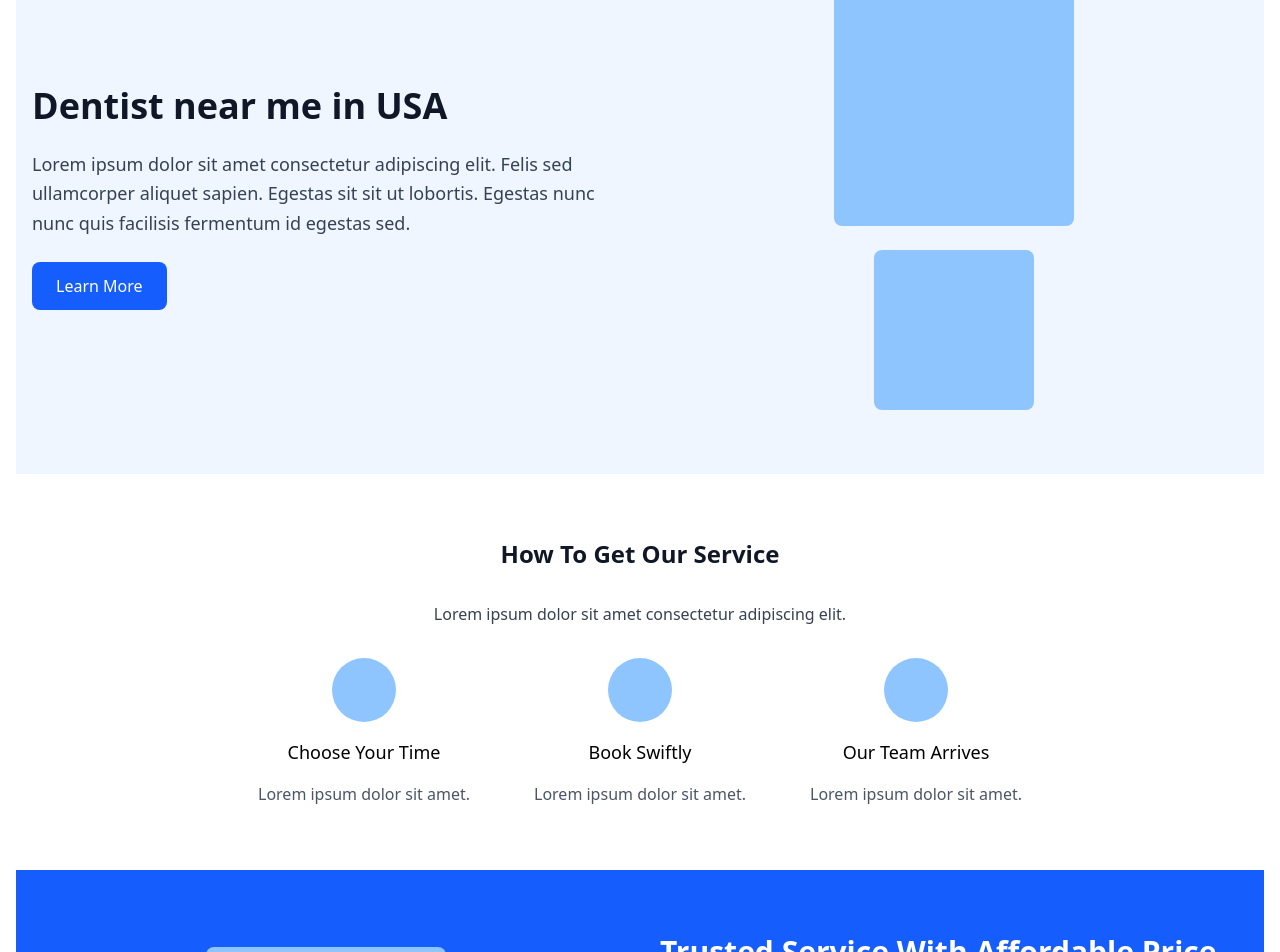
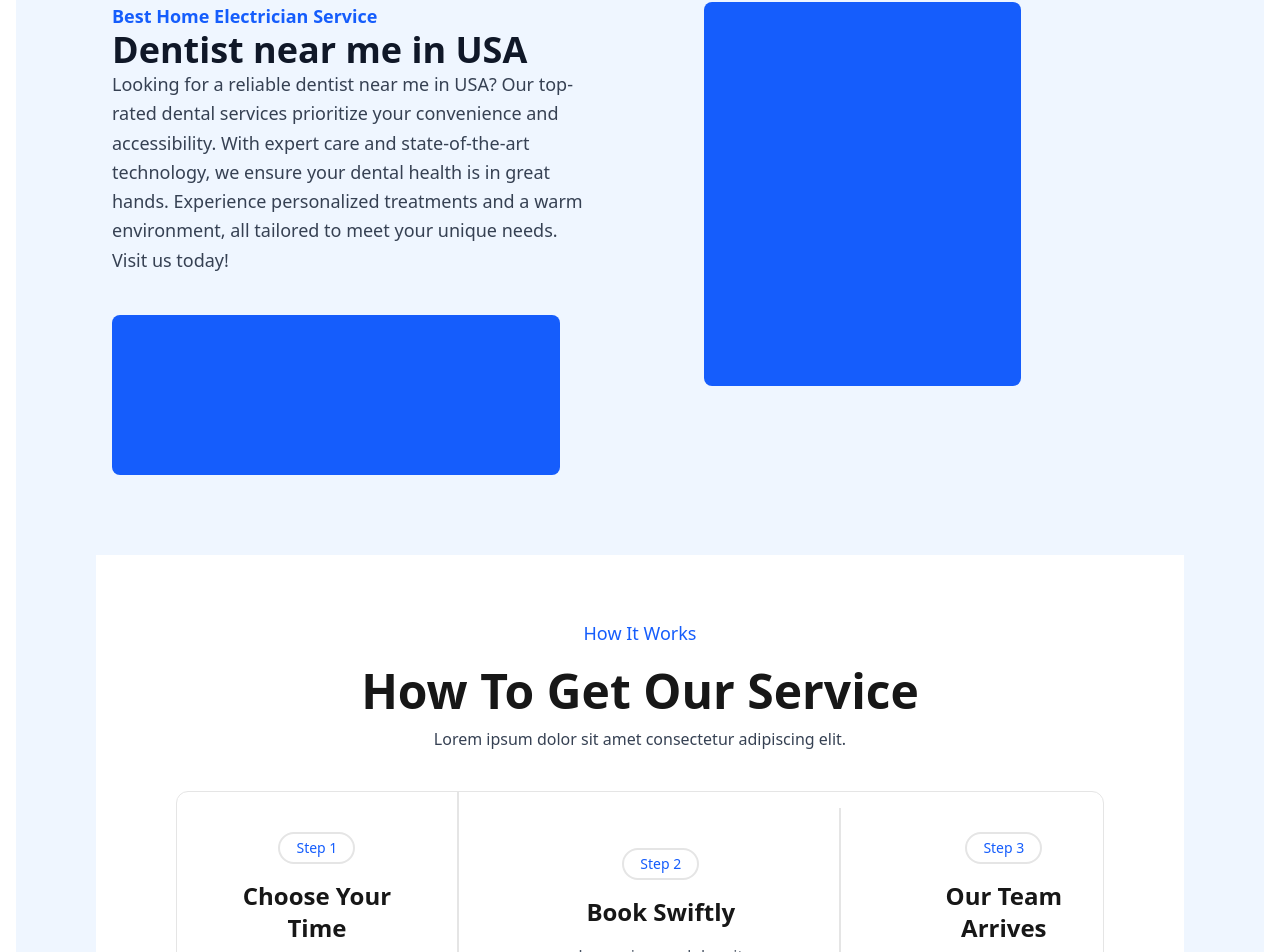
Before and after one commit to Rubina2563/templates, a React (Vite) app: page / in a window 1280 px wide. Shown: the part 222-1174 px from the top of the page. Built offline with nearby package versions, Linux system fonts and the light colour scheme.

Commit message:
added OurService component

```diff
--- a/src/components/home/GetService.tsx
+++ b/src/components/home/GetService.tsx
@@ -2,28 +2,42 @@
 const GetService = () => {
   return (
       <>
-      <div className="bg-white py-16">
-        <div className="max-w-screen-xl mx-auto px-4 text-center space-y-8">
-          <h2 className="text-2xl font-semibold text-gray-900">
+      <div className="bg-white p-16">
+        <div className="max-w-screen-xl mx-auto px-4 text-center ">
+          <p className="text-blue-600
+text-lg
+font-medium mb-5">How It Works</p>
+          <h2 className="text-5xl font-semibold text-neutral-900 mb-3">
             How To Get Our Service
           </h2>
-          <p className="text-gray-700">
+          <p className="text-gray-700 mb-10">
             Lorem ipsum dolor sit amet consectetur adipiscing elit.
           </p>
-          <div className="flex flex-col lg:flex-row justify-center items-center lg:space-x-16 space-y-6 lg:space-y-0">
-            <div className="flex flex-col items-center space-y-4">
-              <div className="w-16 h-16 bg-blue-300 rounded-full"></div>
-              <h3 className="text-lg font-medium">Choose Your Time</h3>
+          <div className="flex  rounded-xl border border-neutral-200  flex-col lg:flex-row justify-center items-center lg:space-x-16 space-y-6 lg:space-y-0">
+            <div className="flex  border-neutral-200 border-r-2 flex-col items-center space-y-4 p-10">
+              <div className="  border-neutral-200 border-2 rounded-2xl px-4 py-1  ">
+                <p className="text-center text-blue-600 text-sm font-normal">Step 1</p></div>
+              <h3 className="text-neutral-900
+text-2xl
+font-semibold">Choose Your Time</h3>
               <p className="text-gray-600">Lorem ipsum dolor sit amet.</p>
             </div>
-            <div className="flex flex-col items-center space-y-4">
-              <div className="w-16 h-16 bg-blue-300 rounded-full"></div>
-              <h3 className="text-lg font-medium">Book Swiftly</h3>
-              <p className="text-gray-600">Lorem ipsum dolor sit amet.</p>
+
+
+           <div className="flex border-neutral-200 border-r-2 flex-col items-center space-y-4 p-10">
+              <div className="  border-neutral-200 border-2 rounded-2xl px-4 py-1 mr-10 ">
+                <p className="text-center text-blue-600 text-sm font-normal ">Step 2</p></div>
+              <h3 className="text-neutral-900
+text-2xl
+font-semibold mr-10"> Book Swiftly</h3>
+              <p className="text-gray-600 mr-10">Lorem ipsum dolor sit amet.</p>
             </div>
-            <div className="flex flex-col items-center space-y-4">
-              <div className="w-16 h-16 bg-blue-300 rounded-full"></div>
-              <h3 className="text-lg font-medium">Our Team Arrives</h3>
+          <div className="flex flex-col items-center space-y-4">
+              <div className="  border-neutral-200 border-2 rounded-2xl px-4 py-1  ">
+                <p className="text-center text-blue-600 text-sm font-normal">Step 3</p></div>
+              <h3 className="text-neutral-900
+text-2xl
+font-semibold">Our Team Arrives</h3>
               <p className="text-gray-600">Lorem ipsum dolor sit amet.</p>
             </div>
           </div>
--- a/src/components/home/Hero.tsx
+++ b/src/components/home/Hero.tsx
@@ -1,4 +1,3 @@
-
 import React from "react";
 import GetService from "./GetService";
 import WhyChooseUs from "./WhyChooseUs";
@@ -8,38 +7,40 @@ import Testimonial from "./Testimonial";
 
 const HeroSection: React.FC = () => {
   return (
-    <div className="bg-blue-50">
+    <div className='bg-blue-50 px-20 '>
       {/* First Section */}
-      <div className="max-w-screen-xl mx-auto px-4 py-16 flex flex-col lg:flex-row items-center space-y-10 lg:space-y-0 lg:space-x-10">
+      <div className='max-w-screen-xl mx-auto px-4 py-20 flex flex-col lg:flex-row space-y-10 lg:space-y-0 lg:space-x-10 gap-16'>
         {/* Text Content */}
-        <div className="flex-1 space-y-6">
-          <h1 className="text-4xl font-bold text-gray-900">
+        <div className='flex-1 '>
+          <p className="text-blue-600
+text-lg
+font-semibold">Best Home Electrician Service</p>
+          <h1 className='text-4xl font-bold text-gray-900'>
             Dentist near me in USA
           </h1>
-          <p className="text-gray-700 text-lg leading-relaxed">
-            Lorem ipsum dolor sit amet consectetur adipiscing elit. Felis sed
-            ullamcorper aliquet sapien. Egestas sit sit ut lobortis. Egestas
-            nunc nunc quis facilisis fermentum id egestas sed.
+          <p className='text-gray-700 text-lg leading-relaxed'>
+            Looking for a reliable dentist near me in USA? Our top-rated dental
+            services prioritize your convenience and accessibility. With expert
+            care and state-of-the-art technology, we ensure your dental health
+            is in great hands. Experience personalized treatments and a warm
+            environment, all tailored to meet your unique needs. Visit us today!
           </p>
-          <button className="px-6 py-3 bg-blue-600 text-white font-medium rounded-lg hover:bg-blue-700">
-            Learn More
-          </button>
+          <div className='mt-10 w-md h-40 bg-blue-600 rounded-lg'></div>
         </div>
 
         {/* Image Content */}
-        <div className="flex-1 flex flex-col items-center space-y-6">
-          <div className="w-60 h-60 bg-blue-300 rounded-lg"></div>
-          <div className="w-40 h-40 bg-blue-300 rounded-lg"></div>
-        </div>
+        <div className="flex-1">   <div className="h-96 w-2/3 mx-3 bg-blue-600 rounded-lg">
+    {/* Content Here */}
+  </div></div>
+
+
       </div>
 
-          <GetService/>
-          <WhyChooseUs />
-          <OurService />
-          <QuesAns />
-            <Testimonial />
-
-
+      <GetService />
+      <WhyChooseUs />
+      <OurService />
+      <QuesAns />
+      <Testimonial />
     </div>
   );
 };
```
